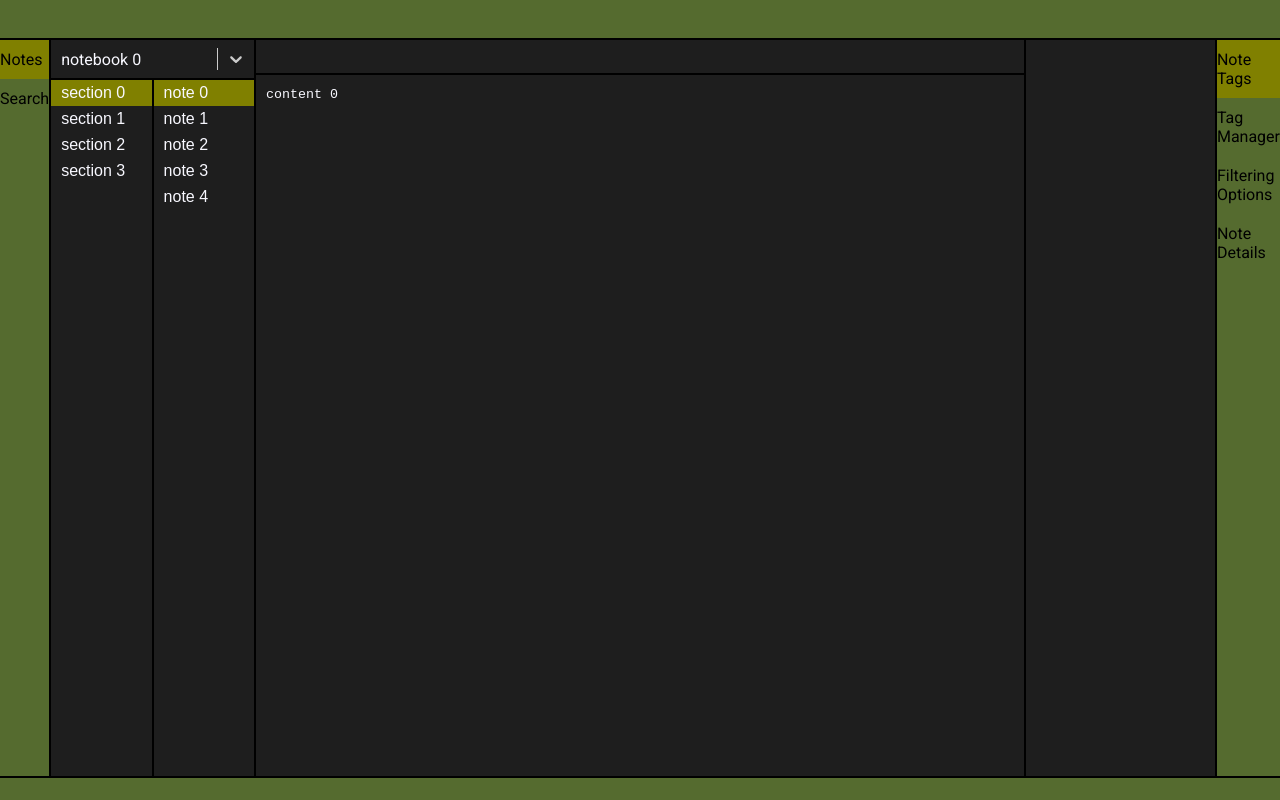
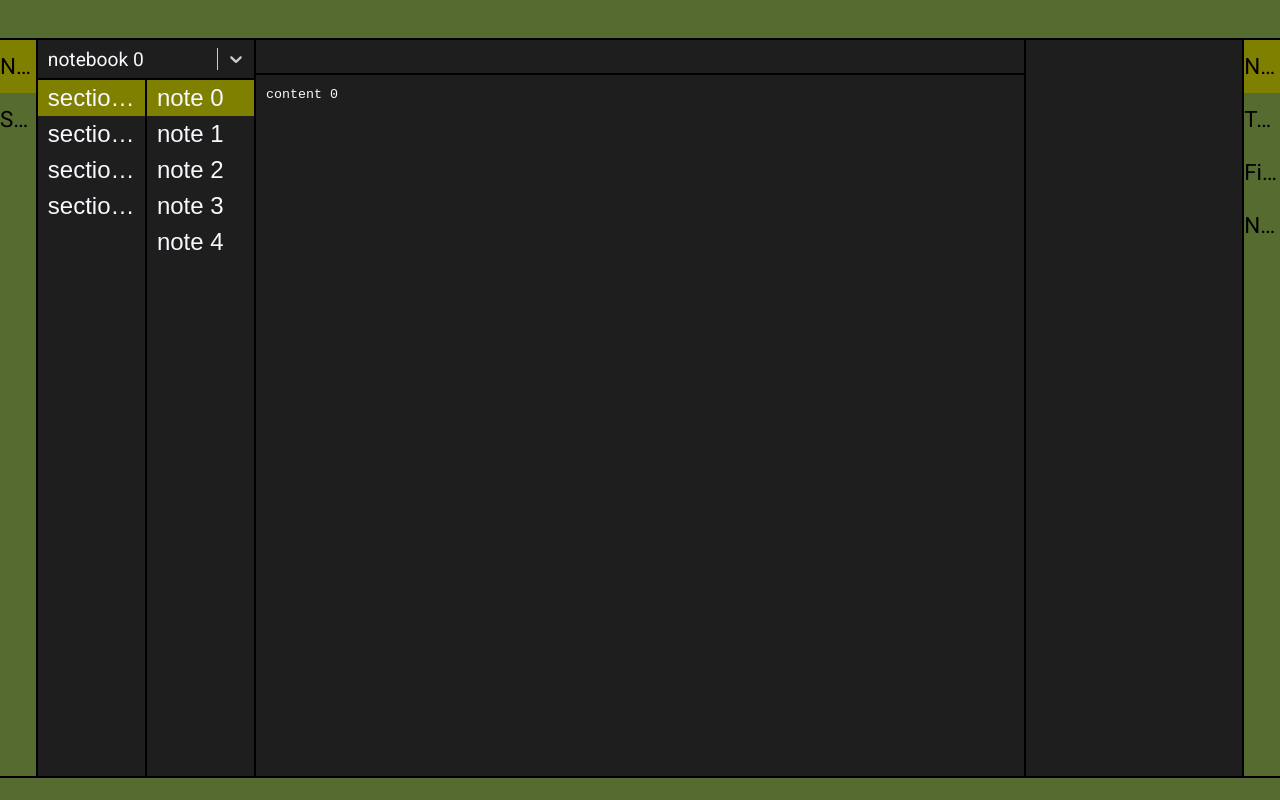
Before and after one commit to stroym/snovy, a React (Create React App) app: page / in a window 1280 px wide. Built offline with nearby package versions, Linux system fonts and the light colour scheme.

Commit message:
sidebar scaling

```diff
--- a/src/App.scss
+++ b/src/App.scss
@@ -35,10 +35,11 @@ html, body, #root {
   grid-template-areas: "top" "middle" "bottom";
 }
 
+//TODO flex here too, probably, maybe?
 #snovy-middle {
   grid-area: middle;
   display: grid;
-  grid-template-columns: 20% 60% 20%;
+  grid-template-columns: 1fr 3fr 1fr;
   grid-template-rows: 100%;
   grid-template-areas: "left centre right";
 }
--- a/src/component/layout/Sidebar.tsx
+++ b/src/component/layout/Sidebar.tsx
@@ -12,10 +12,11 @@ export const Sidebar = (props: {
     <div id={"snovy-sidebar-" + props.orientation}
          className={"snovy-sidebar".concat(props.classList ? " " + props.classList?.join(" ") : "")}
     >
+      {props.orientation == Orientation.LEFT && props.tabs}
       <div className="sidebar-content" id={props.orientation + "-content"}>
         {props.children}
       </div>
-      {props.tabs}
+      {props.orientation == Orientation.RIGHT && props.tabs}
     </div>
   )
 
--- a/src/component/tab_menu/TabMenuItem.tsx
+++ b/src/component/tab_menu/TabMenuItem.tsx
@@ -21,10 +21,8 @@ const TabMenuItem = (props: {
   }
 
   return (
-    <div id={props.id} className={"snovy-tab-menu-item".concat(props.active ? " active" : "")}
-         onClick={handleClick}
-    >
-      {props.text}
+    <div id={props.id} className={"snovy-tab-menu-item".concat(props.active ? " active" : "")} onClick={handleClick}>
+      <span>{props.text}</span>
     </div>
   )
 
--- a/src/style/component/list.scss
+++ b/src/style/component/list.scss
@@ -10,7 +10,7 @@
 .snovy-list-item {
   overflow: hidden;
   text-overflow: ellipsis;
-  font-size: inherit;
+  font-size: 1.5em;
   color: $colour-text-primary;
   background: none;
   border: none;
--- a/src/style/component/sidebar.scss
+++ b/src/style/component/sidebar.scss
@@ -1,25 +1,20 @@
 @import "../theme";
 
 .snovy-sidebar {
-  display: grid;
+  display: inline-flex;
 }
 
+//TODO add class, not subclass
 #snovy-sidebar-left {
-  grid-area: left;
-  grid-template-columns: 1fr 9fr;
-  grid-template-areas: "tabs main";
   border-right: $border;
 }
 
 #snovy-sidebar-right {
-  grid-area: right;
-  grid-template-columns: 9fr 1fr;
-  grid-template-areas: "main tabs";
   border-left: $border;
 }
 
 .sidebar-content {
-  grid-area: main;
+  flex: 1 1;
   background-color: $colour-primary;
   min-height: 0;
   min-width: 0;
--- a/src/style/component/tab-menu.scss
+++ b/src/style/component/tab-menu.scss
@@ -1,21 +1,29 @@
 @import "../theme";
 
 .snovy-tab-menu {
-  grid-area: tabs;
   background-color: $colour-accent;
   display: flex;
   flex-flow: column nowrap;
   justify-content: flex-start;
-  align-items: center;
+  align-items: stretch;
 }
 
 .snovy-tab-menu-item {
+  max-width: 1.6em;
+  min-width: 1.2em;
+  padding: 0.6em 0;
+  font-size: 1.4em;
   display: flex;
-  align-self: stretch;
   align-items: center;
-  padding: 10px 0;
   cursor: default;
   user-select: none;
+  overflow: hidden;
+
+  span {
+    overflow: hidden;
+    text-overflow: ellipsis;
+    white-space: nowrap;
+  }
 
   &:hover {
     background-color: rgba(0, 0, 0, 0.1);
@@ -26,6 +34,7 @@
   }
 }
 
+//TODO also add class, not subclass
 .snovy-tab-menu-left {
   @extend .snovy-tab-menu;
   border-right: $border;
--- a/src/style/component/tag-display.scss
+++ b/src/style/component/tag-display.scss
@@ -31,9 +31,8 @@
   grid-area: middle;
   display: flex;
   flex-flow: row wrap;
+  align-content: flex-start;
   justify-content: flex-start;
-  align-content: flex-start;
-  flex-wrap: wrap;
   align-items: flex-start;
 }
 
@@ -41,12 +40,12 @@
   border-radius: 20px;
   overflow: hidden;
   margin: 2px;
+  font-size: 1.3em;
   color: $colour-text-secondary;
   background: darkgreen; //colour1
   display: flex;
   flex-flow: row nowrap;
   align-items: center;
-  justify-content: flex-start;
 }
 
 .snovy-tag-item-grouped {
@@ -55,19 +54,17 @@
   margin: 2px;
   color: $colour-text-secondary; //settable   //TODO settables
   background: darkgreen; //colour1
+  display: flex;
   flex-flow: column nowrap;
-  align-items: center;
-  display: flex;
-  justify-content: center;
 
   .tag-group-header {
     display: flex;
-    width: 100%;
     flex-flow: row nowrap;
     align-items: center;
     justify-content: space-between;
 
     .tag-scope {
+      font-size: 1.1em;
       background-color: beige; //colour3
       border-radius: 10px;
     }
@@ -75,15 +72,15 @@
   }
 
   .tag-container {
-    width: 100%;
     background-color: lightgreen;
     border-radius: 10px;
-    border: 2px solid darkgreen;
+    border: 2px solid darkgreen; //TODO maybe no border and instead curve header
     border-top: 0;
     display: flex;
     flex-flow: row wrap;
+    align-content: flex-start;
+    justify-content: flex-start;
     align-items: flex-start;
-    justify-items: flex-start;
   }
 }
 
--- a/src/style/layout/left.scss
+++ b/src/style/layout/left.scss
@@ -11,6 +11,7 @@
 }
 
 #snovy-selector-notebook {
+  font-size: 1.2em;
   grid-area: notebook;
   border-bottom: $border;
 }
```
